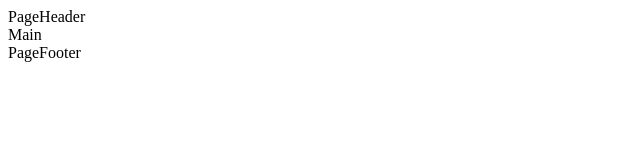
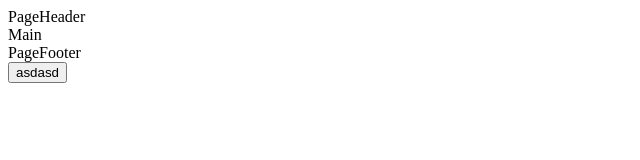
Before and after one commit to seungjin-le/React_Techmology, a React (Create React App) app: page / in a window 1280 px wide. Shown: the top 160 px of the page, without its empty margins (0-640 px from the left). Built offline with nearby package versions, Linux system fonts and the light colour scheme.

Commit message:
zustand 설치

```diff
--- a/package.json
+++ b/package.json
@@ -17,7 +17,8 @@
     "react-paypal-express-checkout": "^1.0.5",
     "react-router-dom": "^6.11.1",
     "react-scripts": "5.0.1",
-    "web-vitals": "^2.1.4"
+    "web-vitals": "^2.1.4",
+    "zustand": "^4.3.8"
   },
   "scripts": {
     "start": "react-scripts start",
--- a/src/App.tsx
+++ b/src/App.tsx
@@ -1,6 +1,7 @@
 import React, {Component, Suspense} from 'react'
 import {BrowserRouter} from 'react-router-dom'
 import PageLayout from 'layout/PageLayout'
+import Wallet from 'utils/Wallet'
 
 const loading = <div>Loading</div>
 
@@ -10,6 +11,7 @@ class App extends Component {
       <BrowserRouter>
         <Suspense fallback={loading}>
           <PageLayout />
+          <Wallet />
         </Suspense>
       </BrowserRouter>
     )
--- /dev/null
+++ b/src/utils/Wallet.tsx
@@ -0,0 +1,25 @@
+import {useState} from 'react'
+
+const Wallet = () => {
+  const [walletAddress, setWalletAddress] = useState<any>(undefined)
+  const [currentBalance, setCurrentBalance] = useState<any>(undefined)
+  const [chainId, setChainId] = useState<any>(undefined)
+  //  let currentAccount = web3.eth.getAccounts().then(a => console.log(a))
+  const getWalletData = async (signer: any) => {
+    const result = await Promise.all([signer.getAddress(), signer.getBalance(), signer.getChainId()])
+
+    setWalletAddress(result[0])
+    setCurrentBalance(Number(result[1]))
+    setChainId(result[2])
+  }
+
+  console.log(walletAddress, currentBalance, chainId)
+  return (
+    <div>
+      <button onClick={getWalletData}>asdasd</button>
+    </div>
+  )
+}
+
+export default Wallet
+//0x4A0cFA23887788E50dBE6252d57C0A9F2466E933
```
Also changed, not shown: src/store/store.tsx (added, +9 -0 lines), .eslintrc.json, src/types/lodash/index.tsx (added), 2 other files (tests, documents, lock files or other folders).
